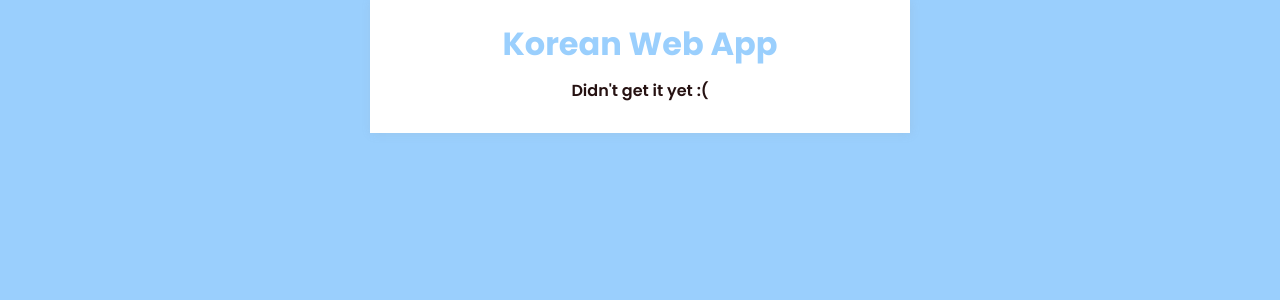
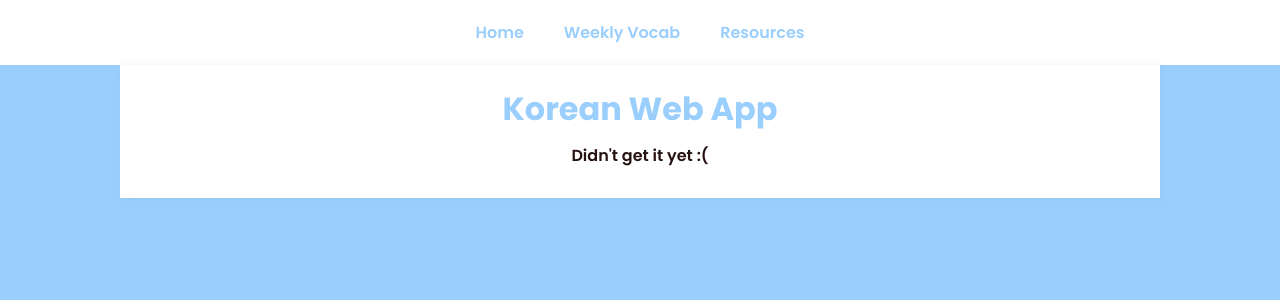
Before and after one commit to chris-mcdonald-dev/korean-web-app, a React (Create React App) app in the folder client/: page / in a window 1280 px wide. Shown: the top 300 px of the page. Built offline with nearby package versions, Linux system fonts and the light colour scheme; no server answers.

Commit message:
Add react router

```diff
--- a/client/package.json
+++ b/client/package.json
@@ -8,6 +8,7 @@
     "@testing-library/user-event": "^12.8.3",
     "react": "^17.0.2",
     "react-dom": "^17.0.2",
+    "react-router-dom": "^5.2.0",
     "react-scripts": "4.0.3",
     "web-vitals": "^1.1.1"
   },
--- a/client/src/App.js
+++ b/client/src/App.js
@@ -1,10 +1,23 @@
-import Welcome from './components/Welcome/Welcome';
+import { BrowserRouter as Router, Route, Switch } from 'react-router-dom';
+import Home from './components/Home/Home';
+import Nav from './components/Nav/Nav';
+import Vocab from './components/Vocab/Vocab';
 
 function App() {
   return (
-    <div className="App">
-      <Welcome />
-    </div>
+    <Router>
+      <div className="App">
+        <Nav />
+        <Switch>
+          <Route path="/vocab">
+            <Vocab />
+          </Route>
+          <Route path="/">
+            <Home />
+          </Route>
+        </Switch>
+      </div>
+    </Router>
   );
 }
 
--- a/client/src/components/Welcome/Welcome.css
+++ b/client/src/components/Home/Home.css
@@ -7,7 +7,7 @@
     display: flex;
     flex-direction: column;
     align-items: center;
-    width: 500px;
+    width: 1000px;
     box-shadow: 1px 1px 9px rgba(150, 150, 150, 0.15);
     padding: 20px;
 }
--- a/client/src/components/Welcome/Welcome.js
+++ b/client/src/components/Home/Home.js
@@ -1,4 +1,4 @@
-import './Welcome.css';
+import './Home.css';
 import { useState, useEffect } from 'react';
 
 async function fetchData() {
@@ -6,7 +6,7 @@ async function fetchData() {
   return response.json();
 }
 
-function Welcome() {
+function Home() {
     const [postPrefix, setPostPrefix] = useState("Didn't get it yet :(")
     const [post, setPost] = useState("")
 
@@ -34,4 +34,4 @@ function Welcome() {
   );
 }
 
-export default Welcome;
+export default Home;
--- /dev/null
+++ b/client/src/components/Nav/Nav.css
@@ -0,0 +1,19 @@
+.nav-container {
+    background-color: white;
+    display: flex;
+    justify-content: center;
+    padding: 20px 0px;
+}
+
+.nav-links {
+    display: flex;
+    justify-content: center;
+    /* width: 800px; */
+    height: 100%;
+}
+
+.nav-links a {
+    margin: 0 20px;
+    text-decoration: none;
+    color: #9acffd;
+}
--- /dev/null
+++ b/client/src/components/Nav/Nav.js
@@ -0,0 +1,15 @@
+import { Link } from 'react-router-dom';
+import './Nav.css';
+
+
+export default function Nav() {
+    return (
+        <div className="nav-container">
+            <div className="nav-links">
+                <Link to="/">Home</Link>
+                <Link to="/vocab">Weekly Vocab</Link>
+                <Link to="#">Resources</Link>
+            </div>
+        </div>
+    )
+}
--- /dev/null
+++ b/client/src/components/Vocab/Vocab.js
@@ -0,0 +1,8 @@
+
+export default function Vocab() {
+    return (
+        <div>
+            Not a real page yet
+        </div>
+    )
+}
```
Also changed, not shown: 1 other file (tests, documents, lock files or other folders).
